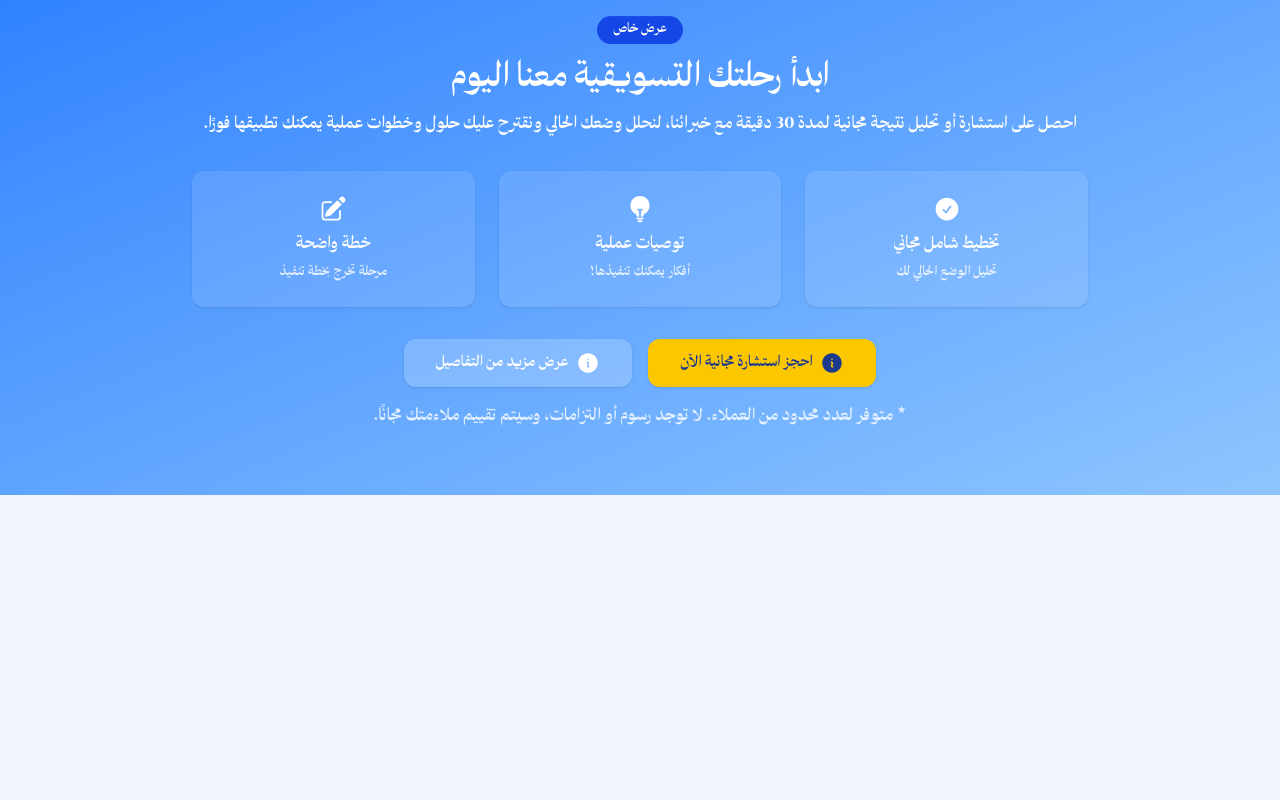
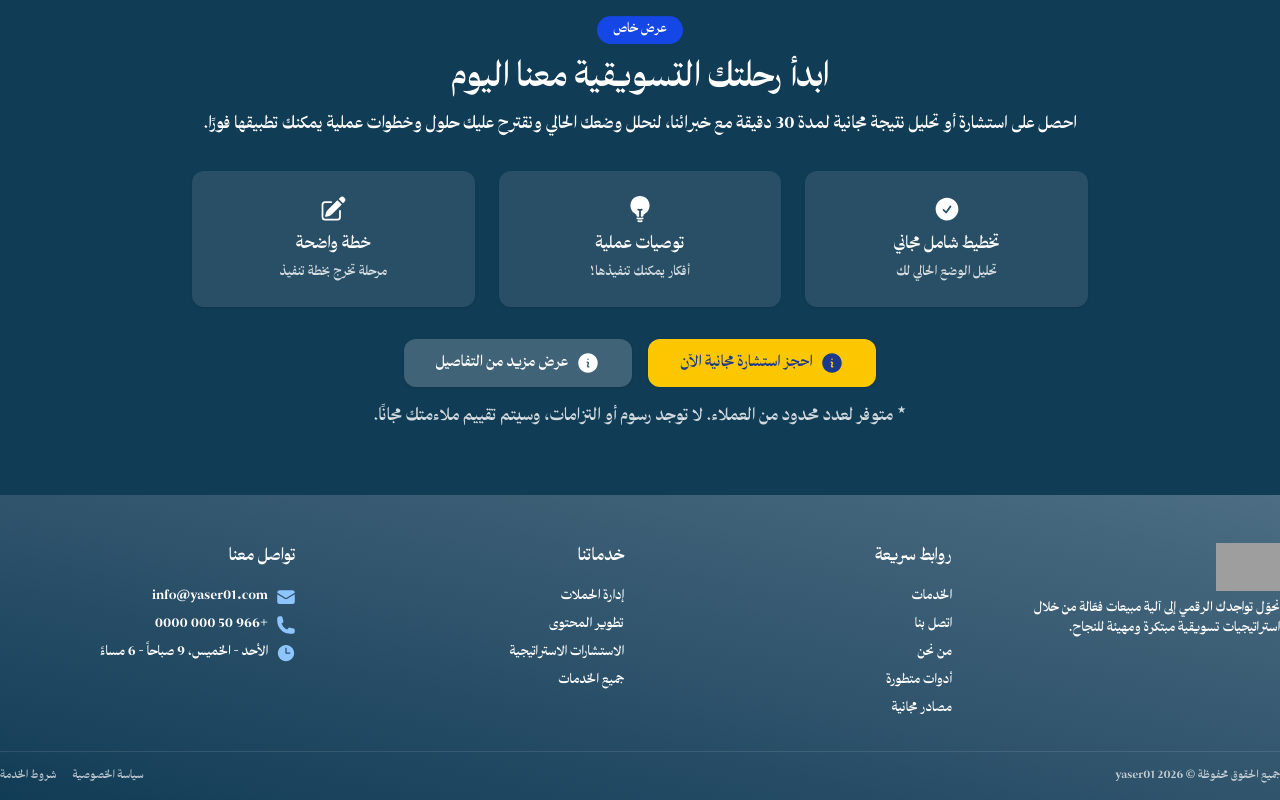
Before and after one commit to Abdullah-AlSalloum/yasergothani, a Next.js app: page / in a window 1280 px wide. Shown: the part 6739-7539 px from the top of the page. Before the commit the page ends 7234 px from the top, so only its background shows below. Built offline with nearby package versions, Linux system fonts and the light colour scheme; grey boxes are pictures that could not be loaded.

Commit message:
adding footer section

```diff
--- a/src/app/globals.css
+++ b/src/app/globals.css
@@ -1,4 +1,3 @@
-
 @import "./fonts.css";
 @import "tailwindcss";
 
@@ -12,6 +11,7 @@
   --secondary-gold: #ca7c29;
   --secondary-green: #1a604f;
 }
+
 
 
 
@@ -34,3 +34,7 @@ body {
   direction: rtl;
   text-align: right;
 }
+
+html {
+  scroll-behavior: smooth;
+}
--- a/src/app/page.tsx
+++ b/src/app/page.tsx
@@ -11,6 +11,7 @@ import ProofSection from "@/components/ProofSection";
 import HowWeWorkSection from "@/components/HowWeWorkSection";
 import IPProtectionSection from "@/components/IPProtectionSection";
 import CTASection from "@/components/CTASection";
+import Footer from "@/components/Footer";
 
 
 
@@ -27,5 +28,6 @@ export default function Home() {
     <HowWeWorkSection />
     < IPProtectionSection />
     <CTASection />
+    <Footer />
   </>;
 }
--- a/src/components/CTASection.tsx
+++ b/src/components/CTASection.tsx
@@ -8,7 +8,7 @@ const features = [
 ];
 
 const CTASection = () => (
-  <section className="py-16 px-4 md:px-12 bg-gradient-to-br from-blue-500 to-blue-300 text-white relative overflow-hidden animate-fade-in">
+  <section className="py-16 px-4 md:px-12 bg-[#113c56] text-white relative overflow-hidden animate-fade-in">
     <div className="max-w-4xl mx-auto text-center">
       <div className="mb-4">
         <span className="inline-block bg-blue-700 text-white text-sm font-bold rounded-full px-4 py-1 mb-2 animate-bounce">عرض خاص</span>
--- /dev/null
+++ b/src/components/Footer.tsx
@@ -0,0 +1,60 @@
+import React from "react";
+import { EnvelopeIcon, PhoneIcon, ClockIcon } from '@heroicons/react/24/solid';
+
+const Footer = () => (
+  <footer className="bg-gradient-to-tr from-[#113c56] to-[#4c6d83] text-white pt-12 pb-4 px-4 md:px-0">
+    <div className="max-w-7xl mx-auto grid md:grid-cols-4 gap-8 border-b border-white/10 pb-8">
+    {/* Logo & About */}
+      <div className="flex flex-col items-center md:items-start">
+        <img src="/logo.svg" alt="yaser01 logo" className="h-12 mb-2" />
+        <p className="text-sm mb-4 text-center md:text-right">نحوّل تواجدك الرقمي إلى آلية مبيعات فعّالة من خلال استراتيجيات تسويقية مبتكرة ومهيئة للنجاح.</p>
+        <div className="flex gap-3 mt-2">
+          <a href="#" aria-label="Instagram" className="hover:text-yellow-400"><i className="fab fa-instagram text-xl"></i></a>
+          <a href="#" aria-label="LinkedIn" className="hover:text-yellow-400"><i className="fab fa-linkedin text-xl"></i></a>
+          <a href="#" aria-label="Twitter" className="hover:text-yellow-400"><i className="fab fa-twitter text-xl"></i></a>
+          <a href="#" aria-label="Facebook" className="hover:text-yellow-400"><i className="fab fa-facebook text-xl"></i></a>
+        </div>
+      </div>
+      {/* Quick Links */}
+      <div>
+        <h3 className="font-bold text-lg mb-4">روابط سريعة</h3>
+        <ul className="space-y-2 text-sm">
+          <li><a href="#methodology" className="hover:underline">الخدمات</a></li>
+          <li><a href="#contact" className="hover:underline">اتصل بنا</a></li>
+          <li><a href="#about" className="hover:underline">من نحن</a></li>
+          <li><a href="#tools" className="hover:underline">أدوات متطورة</a></li>
+          <li><a href="#resources" className="hover:underline">مصادر مجانية</a></li>
+        </ul>
+      </div>
+
+      {/* Services */}
+      <div>
+        <h3 className="font-bold text-lg mb-4">خدماتنا</h3>
+        <ul className="space-y-2 text-sm">
+          <li><a href="#" className="hover:underline">إدارة الحملات</a></li>
+          <li><a href="#" className="hover:underline">تطوير المحتوى</a></li>
+          <li><a href="#" className="hover:underline">الاستشارات الاستراتيجية</a></li>
+          <li><a href="#" className="hover:underline">جميع الخدمات</a></li>
+        </ul>
+      </div>
+      {/* Contact */}
+      <div>
+        <h3 className="font-bold text-lg mb-4">تواصل معنا</h3>
+        <ul className="space-y-2 text-sm">
+          <li className="flex items-center gap-2"><EnvelopeIcon className="h-5 w-5 text-blue-300" /> info@yaser01.com</li>
+          <li className="flex items-center gap-2"><PhoneIcon className="h-5 w-5 text-blue-300" /> +966 50 000 0000</li>
+          <li className="flex items-center gap-2"><ClockIcon className="h-5 w-5 text-blue-300" /> الأحد - الخميس، 9 صباحاً - 6 مساءً</li>
+        </ul>
+      </div>
+    </div>
+    <div className="max-w-7xl mx-auto flex flex-col md:flex-row items-center justify-between pt-4 text-xs text-white/70 gap-2">
+       <div>جميع الحقوق محفوظة &copy; yaser01 2026</div>
+      <div className="flex gap-4">
+        <a href="#" className="hover:underline">سياسة الخصوصية</a>
+        <a href="#" className="hover:underline">شروط الخدمة</a>
+      </div>
+    </div>
+  </footer>
+);
+
+export default Footer;
--- a/src/components/Header.tsx
+++ b/src/components/Header.tsx
@@ -1,4 +1,3 @@
-
 'use client';
 import { useState, useEffect } from "react";
 
@@ -26,7 +25,7 @@ export default function Header() {
         <div className="flex-1 flex justify-end md:justify-start order-2 md:order-1">
           <ul className="hidden md:flex flex-row-reverse gap-2 text-white text-lg">
             <li>
-              <a href="#services" className="block px-4 py-2 rounded transition hover:bg-white/20">الخدمات</a>
+              <a href="#methodology" className="block px-4 py-2 rounded transition hover:bg-white/20 scroll-smooth">الخدمات</a>
             </li>
             <li>
               <a href="#contact" className="block px-4 py-2 rounded transition hover:bg-white/20">اتصل بنا</a>
@@ -72,7 +71,7 @@ export default function Header() {
           >
             <ul className="flex flex-col gap-2 text-white text-lg">
               <li>
-                <a href="#services" className="block w-full px-4 py-2 rounded transition hover:bg-white/20" onClick={() => setMenuOpen(false)}>الخدمات</a>
+                <a href="#methodology" className="block w-full px-4 py-2 rounded transition hover:bg-white/20" onClick={() => setMenuOpen(false)}>الخدمات</a>
               </li>
               <li>
                 <a href="#contact" className="block w-full px-4 py-2 rounded transition hover:bg-white/20" onClick={() => setMenuOpen(false)}>اتصل بنا</a>
--- a/src/components/MethodologySection.tsx
+++ b/src/components/MethodologySection.tsx
@@ -46,7 +46,7 @@ const steps = [
 
 export default function MethodologySection() {
   return (
-    <section className="w-full py-12 px-4" style={{ background: 'var(--background)' }}>
+    <section id="methodology" className="w-full py-12 px-4" style={{ background: 'var(--background)' }}>
       <div className="max-w-5xl mx-auto flex flex-col items-center text-center gap-8">
         <h2 className="text-2xl sm:text-3xl md:text-4xl font-extrabold text-primary mb-2" style={{ fontFamily: "TheYearOfTheCamel, Tajawal, Arial" }}>
           منهجيتنا
```
